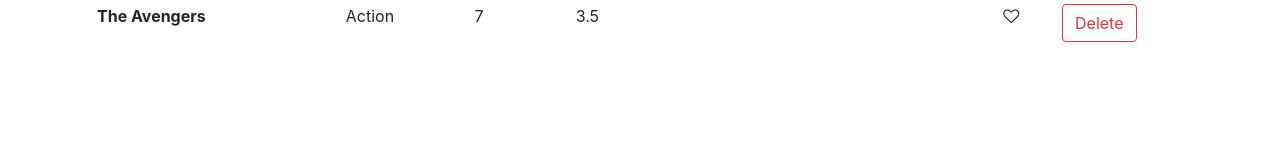
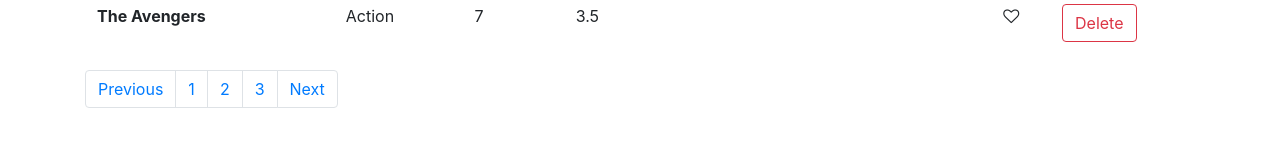
Before and after one commit to ahmedibrahimhassan654/vidlymovieapp, a React (Create React App) app: page / in a window 1280 px wide. Shown: the part 623-770 px from the top of the page. Built offline with nearby package versions, Linux system fonts and the light colour scheme.

Commit message:
add pagination component

```diff
--- /dev/null
+++ b/src/common/pagination.jsx
@@ -0,0 +1,17 @@
+import React from 'react';
+
+
+const Pagination = () => {
+    return (<nav aria-label="Page navigation example">
+        <ul className="pagination">
+            <li className="page-item"><a className="page-link" href="/#">Previous</a></li>
+            <li className="page-item"><a className="page-link" href="/#">1</a></li>
+            <li className="page-item"><a className="page-link" href="/#">2</a></li>
+            <li className="page-item"><a className="page-link" href="/#">3</a></li>
+            <li className="page-item"><a className="page-link" href="/#">Next</a></li>
+        </ul>
+    </nav>);
+
+};
+
+export default Pagination;
--- a/src/movies/Movies.jsx
+++ b/src/movies/Movies.jsx
@@ -1,6 +1,7 @@
 import React, { Component } from 'react';
 import { getMovies } from '../services/fakeMovieService.js';
 import Like from '../common/like';
+import Pagination from '../common/pagination';
 
 class Movies extends Component {
     state = {
@@ -61,11 +62,13 @@
                                     </button>
                                 </td>
                             </tr>
+
                         ))}
 
 
                     </tbody>
                 </table >
+                <Pagination />
             </React.Fragment>
 
         );
```
